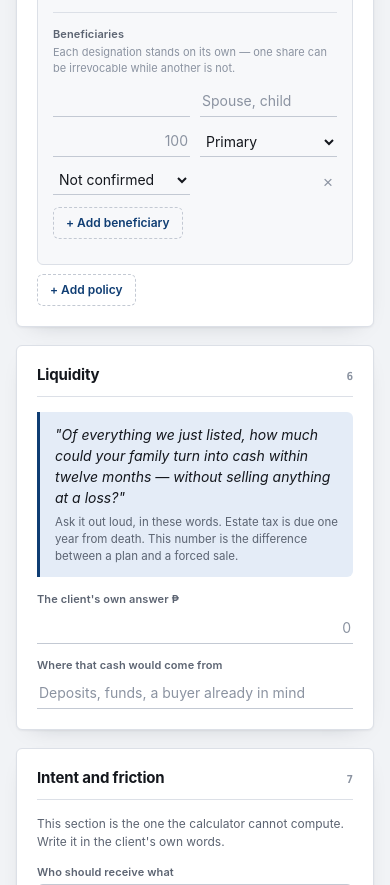
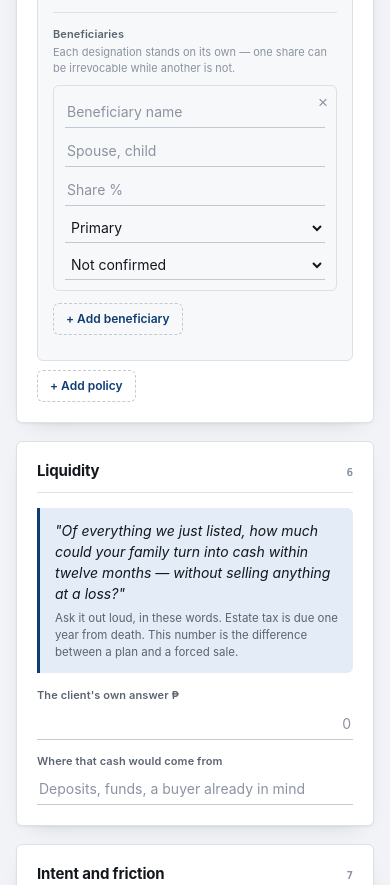
Before and after one commit to MattMasindo/ESTATE-DISTRIBUTION-ANALYSIS, a website: page factfind.html in a window 390 px wide. Shown: the part 4730-5615 px from the top of the page. Drawn offline with Linux system fonts and the light colour scheme.

Commit message:
Stack beneficiary fields on a narrow screen
Two columns without the header row left a bare "50" with nothing to say
whether it was a share, an age or a policy number. One field per line, each
carrying its own placeholder, and the row boxed so it reads as one person.

Co-Authored-By: Claude Opus 5 <noreply@anthropic.com>
Claude-Session: https://claude.ai/code/session_012nZJf8pZ8TPuvkfY4FGwUh

```diff
--- a/factfind.html
+++ b/factfind.html
@@ -219,10 +219,14 @@ button.add:hover{border-color:var(--accent);background:var(--accent-soft)}
 .rowhead.ben{margin-top:8px}
 .bens .said{margin-top:8px;font-size:11.5px}
 .bens .said:not(:empty){color:var(--seal);font-weight:600}
+/* Narrow: one field per line. Two columns without the header row leaves a bare
+   "50" with nothing to say what it is. */
 @media (max-width:860px){
-  .row.ben{grid-template-columns:1fr 1fr}
+  .row.ben{grid-template-columns:1fr;gap:7px;padding:10px 11px;border:1px solid var(--line);border-radius:var(--radius);position:relative}
+  .row.ben .num{text-align:left}
   .rowhead.ben{display:none}
-  .row.ben .kill{grid-column:2;justify-self:end}
+  .row.ben .kill{position:absolute;top:4px;right:4px}
+  .bens .benrows{gap:11px}
 }
 @media print{
   .bens{border-top:.4pt solid #aaa;margin-top:7pt;padding-top:5pt}
@@ -762,9 +766,9 @@ function benRow(){
   var d = document.createElement("div");
   d.className = "row ben";
   d.innerHTML =
-    '<input type="text" data-b="name" aria-label="Beneficiary name">' +
+    '<input type="text" data-b="name" aria-label="Beneficiary name" placeholder="Beneficiary name">' +
     '<input type="text" data-b="relationship" aria-label="Relationship" placeholder="Spouse, child">' +
-    '<input type="text" data-b="share" class="num" aria-label="Share" placeholder="100">' +
+    '<input type="text" data-b="share" class="num" aria-label="Share" placeholder="Share %">' +
     '<select data-b="role"><option value="primary">Primary</option><option value="contingent">Contingent</option></select>' +
     '<select data-b="revocability">' +
       '<option value="unknown">Not confirmed</option>' +
--- a/src/factfind.css
+++ b/src/factfind.css
@@ -158,10 +158,14 @@ button.add:hover{border-color:var(--accent);background:var(--accent-soft)}
 .rowhead.ben{margin-top:8px}
 .bens .said{margin-top:8px;font-size:11.5px}
 .bens .said:not(:empty){color:var(--seal);font-weight:600}
+/* Narrow: one field per line. Two columns without the header row leaves a bare
+   "50" with nothing to say what it is. */
 @media (max-width:860px){
-  .row.ben{grid-template-columns:1fr 1fr}
+  .row.ben{grid-template-columns:1fr;gap:7px;padding:10px 11px;border:1px solid var(--line);border-radius:var(--radius);position:relative}
+  .row.ben .num{text-align:left}
   .rowhead.ben{display:none}
-  .row.ben .kill{grid-column:2;justify-self:end}
+  .row.ben .kill{position:absolute;top:4px;right:4px}
+  .bens .benrows{gap:11px}
 }
 @media print{
   .bens{border-top:.4pt solid #aaa;margin-top:7pt;padding-top:5pt}
--- a/src/factfind.js
+++ b/src/factfind.js
@@ -85,9 +85,9 @@ function benRow(){
   var d = document.createElement("div");
   d.className = "row ben";
   d.innerHTML =
-    '<input type="text" data-b="name" aria-label="Beneficiary name">' +
+    '<input type="text" data-b="name" aria-label="Beneficiary name" placeholder="Beneficiary name">' +
     '<input type="text" data-b="relationship" aria-label="Relationship" placeholder="Spouse, child">' +
-    '<input type="text" data-b="share" class="num" aria-label="Share" placeholder="100">' +
+    '<input type="text" data-b="share" class="num" aria-label="Share" placeholder="Share %">' +
     '<select data-b="role"><option value="primary">Primary</option><option value="contingent">Contingent</option></select>' +
     '<select data-b="revocability">' +
       '<option value="unknown">Not confirmed</option>' +
```
